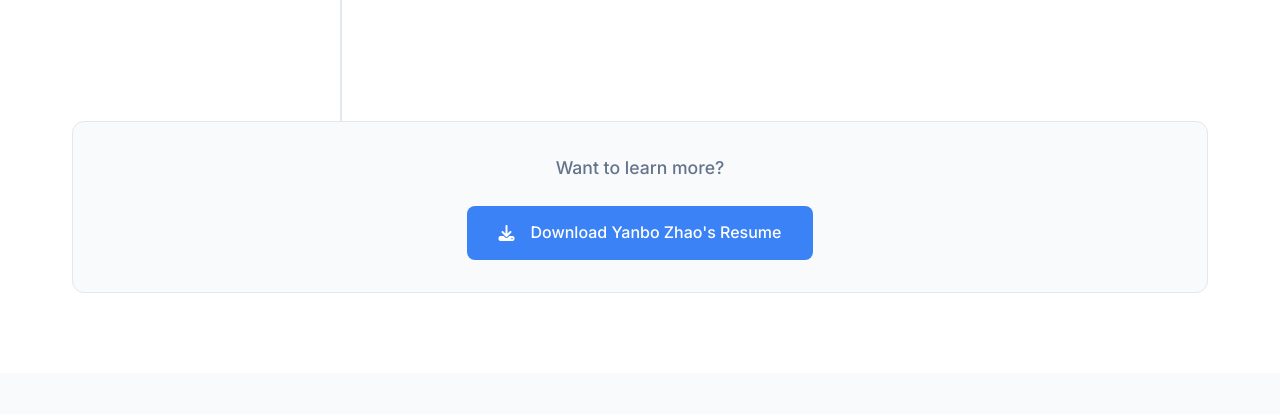
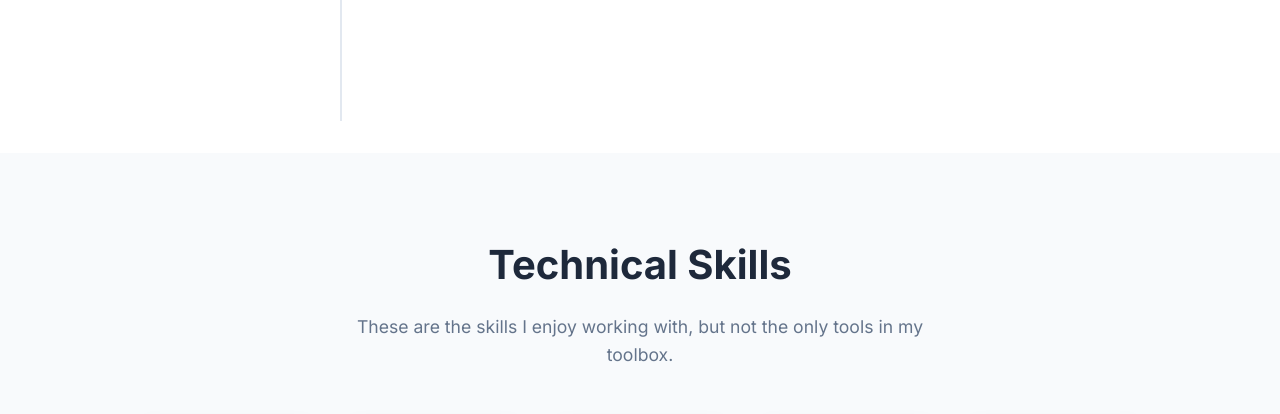
Before and after one commit to RanboZhao/Yanbo-Zhao-Website, a website: page index.html in a window 1280 px wide. Shown: the part 3420-3834 px from the top of the page. Drawn offline with Linux system fonts and the light colour scheme.

Commit message:
Security improvements: Remove resume download, switch to Formspree, add deployment notes

```diff
--- a/index.html
+++ b/index.html
@@ -169,15 +169,6 @@
                         </ul>
                     </div>
                 </div>
-            </div>
-
-            <!-- Resume Download Section -->
-            <div class="resume-download">
-                <p class="resume-text">Want to learn more?</p>
-                <a href="Yanbo Zhao Resume.pdf" class="btn btn-primary resume-btn" download>
-                    <i class="fas fa-download"></i>
-                    Download Yanbo Zhao's Resume
-                </a>
             </div>
         </div>
     </section>
@@ -470,7 +461,7 @@
                     </div>
                 </div>
 
-                <form class="contact-form" id="contact-form" action="#" method="post" enctype="text/plain" data-endpoint="/api/contact">
+                <form class="contact-form" id="contact-form" action="https://formspree.io/f/YOUR_FORM_ID" method="post" data-endpoint="https://formspree.io/f/YOUR_FORM_ID">
                     <div class="form-group">
                         <input type="text" id="name" name="name" placeholder="Your Name" required>
                     </div>
--- a/styles.css
+++ b/styles.css
@@ -386,31 +386,6 @@ section {
     margin-bottom: 0.5rem;
 }
 
-/* Resume Download Section */
-.resume-download {
-    text-align: center;
-    margin-top: 3rem;
-    padding: 2rem;
-    background: var(--bg-secondary);
-    border-radius: 0.75rem;
-    border: 1px solid var(--border-color);
-}
-
-.resume-text {
-    font-size: 1.1rem;
-    color: var(--text-secondary);
-    margin-bottom: 1.5rem;
-    font-weight: 500;
-}
-
-.resume-btn {
-    font-size: 1rem;
-    padding: 0.875rem 2rem;
-}
-
-.resume-btn i {
-    margin-right: 0.5rem;
-}
 
 /* Skills Section */
 .skills {
```
Also changed, not shown: .squarespace-deployment-notes.md (added), 1 other file.
